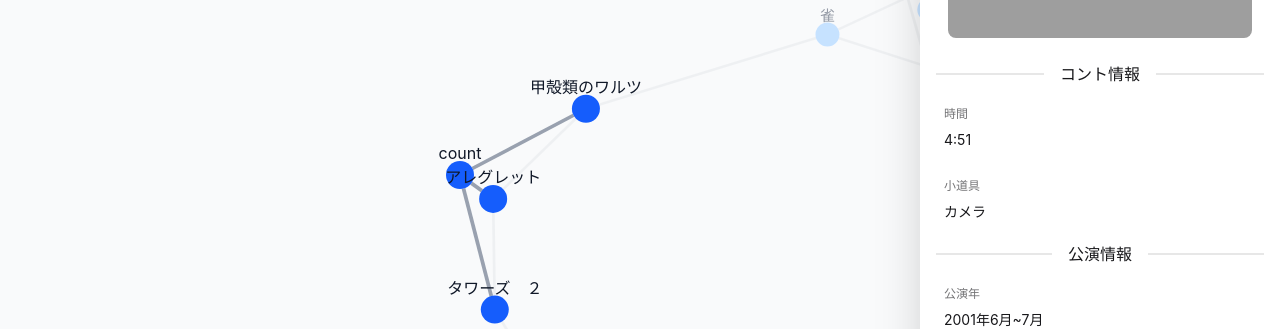
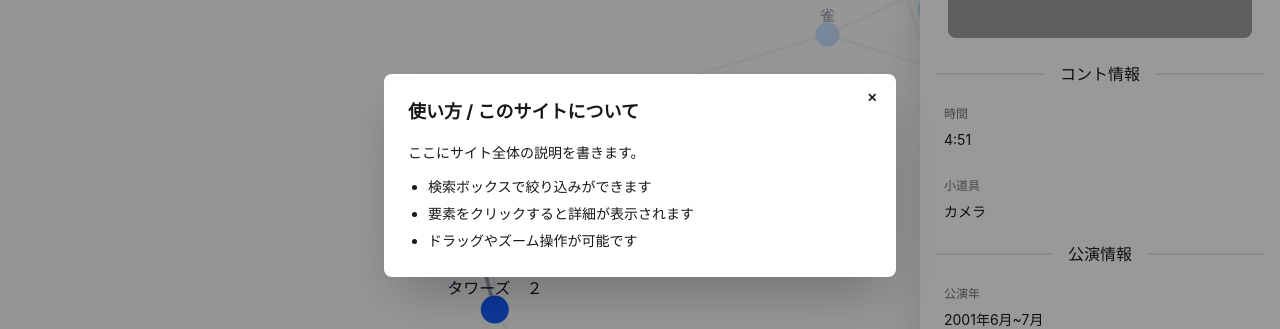
Before and after one commit to vdslab/theme2025-fruits, a React (Vite) app: page / in a window 1280 px wide. Shown: the part 225-554 px from the top of the page. Built offline with nearby package versions, Linux system fonts and the light colour scheme; grey boxes are pictures that could not be loaded.

Commit message:
最初に説明画面が表示されるようにした

```diff
--- a/src/components/Main.jsx
+++ b/src/components/Main.jsx
@@ -9,7 +9,7 @@ import { useEffect, useMemo, useState, useRef } from "react";
 import { csvParse } from "d3-dsv";
 
 export default function Main() {
-    const [isHelpOpen, setIsHelpOpen] = useState(false);
+    const [isHelpOpen, setIsHelpOpen] = useState(true);
 
     const [contMetaData, setContMetaData] = useState([]);
     const [selectedContId, setSelectedContId] = useState(null);
```
